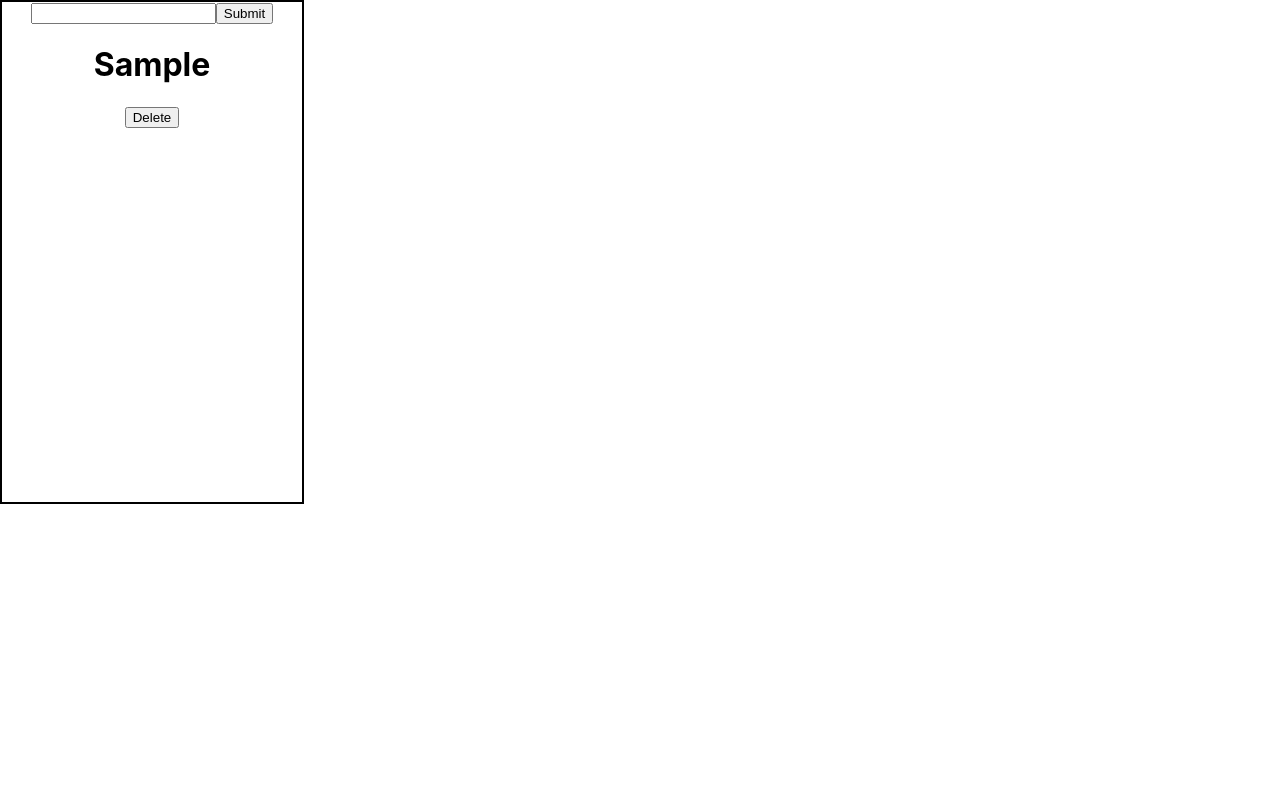
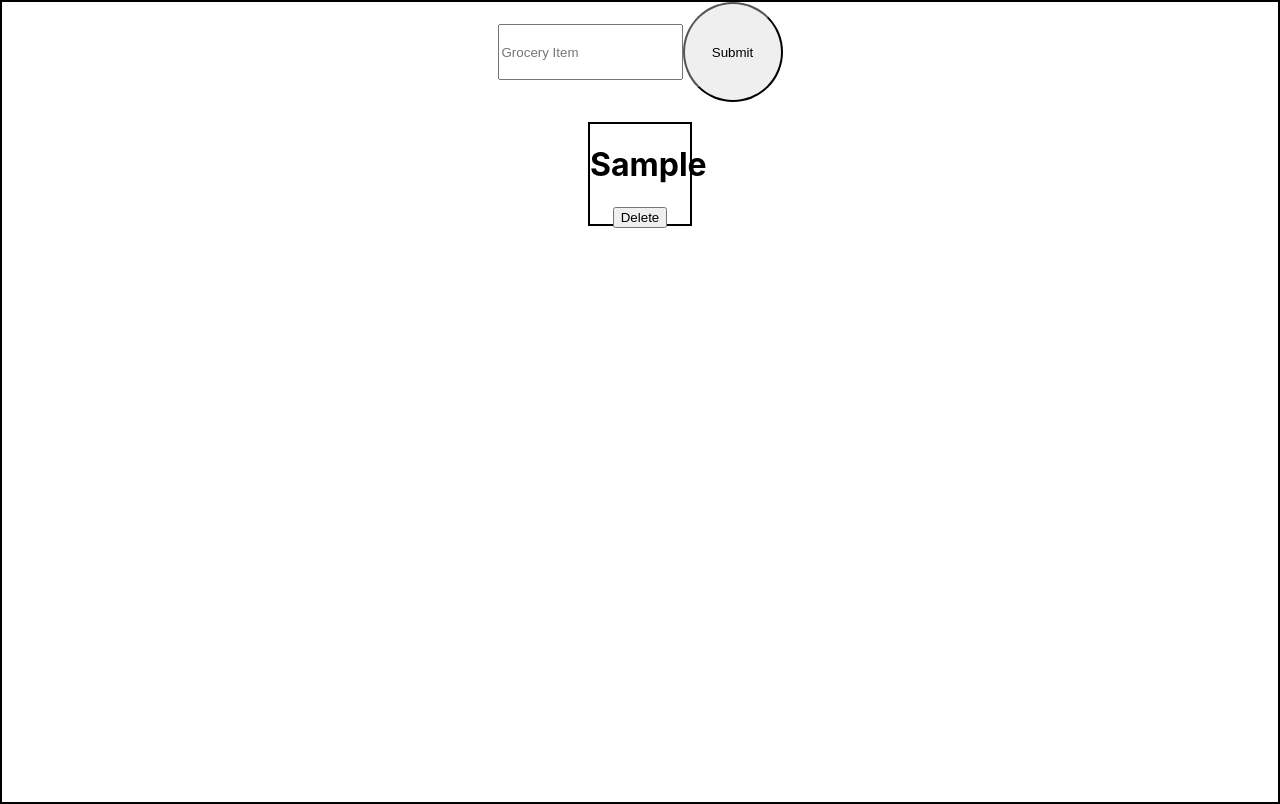
Before and after one commit to pvinthemix/redux-practice, a React (Create React App) app: page / in a window 1280 px wide. Both pictures are taken after typing "Sample" into the empty fields and a click on the button "Submit". Built offline with nearby package versions, Linux system fonts and the light colour scheme.

Commit message:
Working on adding styled components to app and grocerylist

```diff
--- a/package.json
+++ b/package.json
@@ -8,7 +8,8 @@
     "react-dom": "^16.7.0",
     "react-redux": "^6.0.0",
     "react-scripts": "2.1.3",
-    "redux": "^4.0.1"
+    "redux": "^4.0.1",
+    "styled-components": "^4.1.3"
   },
   "scripts": {
     "start": "react-scripts start",
--- a/src/App.js
+++ b/src/App.js
@@ -1,8 +1,8 @@
 import React, { Component } from "react";
-import "./_App.scss";
 import { connect } from "react-redux";
 import { addGrocery } from "./Redux/actions/actions";
 import GroceryList from "./GroceryList";
+import styled from 'styled-components';
 
 
 class App extends Component {
@@ -28,18 +28,23 @@ class App extends Component {
 
   render() {
     return (
-      <div className="App">
-        <input
+      <AppWrapper>
+        <AppControls>
+          <AppInput
             onChange={this.onChange}
             value={this.state.groceryItem}
             type="text"
             className="groceryName"
+            placeholder="Grocery Item"
           />
-        <button onClick={this.onSubmit} className="submitButton">
+          <SubmitGroceryButton onClick={this.onSubmit} className="submitButton">
             Submit
-        </button>
+          </SubmitGroceryButton>
+        </AppControls>
+
         <GroceryList />
-      </div>
+
+      </AppWrapper>
     );
   }
 }
@@ -48,6 +53,25 @@ const mapDispatchToProps = dispatch => ({
   addGroceries: groceryItem => dispatch(addGrocery(groceryItem))
 });
 
+const AppWrapper = styled.div`
+  height: 100vh;
+  border: solid black 2px;
+  text-align: center;
+`;
+
+const AppInput = styled.input`
+  height: 50px;
+`;
+
+const AppControls = styled.div``
+
+const SubmitGroceryButton = styled.button`
+  height: 100px;
+  width: 100px;
+  border-radius: 50%;
+`;
+
+
 export default connect(
   null,
   mapDispatchToProps
--- a/src/GroceryList.jsx
+++ b/src/GroceryList.jsx
@@ -1,6 +1,8 @@
 import React, { Component } from "react";
 import { connect } from "react-redux";
 import { removeGrocery } from "./Redux/actions/actions";
+import styled from "styled-components";
+
 
 class GroceryList extends Component {
 
@@ -11,12 +13,14 @@ class GroceryList extends Component {
   renderGroceries = () => {
     return this.props.groceries.map((grocery, groceryItemIndex) => {
       return (
-        <div>
-          <h1>{grocery}</h1>
-          <button onClick={() => this.handleRemoveGroceryItem(groceryItemIndex)}>
-            Delete
-          </button>
-        </div>
+        <GroceryListWrapper>
+           <GroceryItemWrapper>
+            <h1>{grocery}</h1>
+            <button onClick={() => this.handleRemoveGroceryItem(groceryItemIndex)}>
+             Delete
+            </button>
+          </GroceryItemWrapper>
+        </GroceryListWrapper>
       );
     });
   };
@@ -36,6 +40,20 @@ const mapStateToProps = state => ({
 
 //We're using mapStateToProps here because we want to grab the array of groceries, make it into a prop we can use on this component. It is read only. We are not changing state in this component with this function.
 
+const GroceryListWrapper = styled.div`
+
+  text-align: center;
+  display: flex;
+  justify-content: center;
+  margin: 20px;
+`;
+
+const GroceryItemWrapper = styled.div`
+  height: 100px;
+  width: 100px;
+  border: solid black 2px;
+`;
+
 export default connect(
   mapStateToProps,
   mapDispatchToProps
--- a/src/_App.scss
+++ /dev/null
@@ -1,6 +0,0 @@
-.App {
-  text-align: center;
-  border: solid black 2px;
-  height: 500px;
-  width: 300px
-}
```
Also changed, not shown: .eslintrc.js (added), 1 other file (tests, documents, lock files or other folders). Lines whose indentation alone changed are shown as unchanged.
